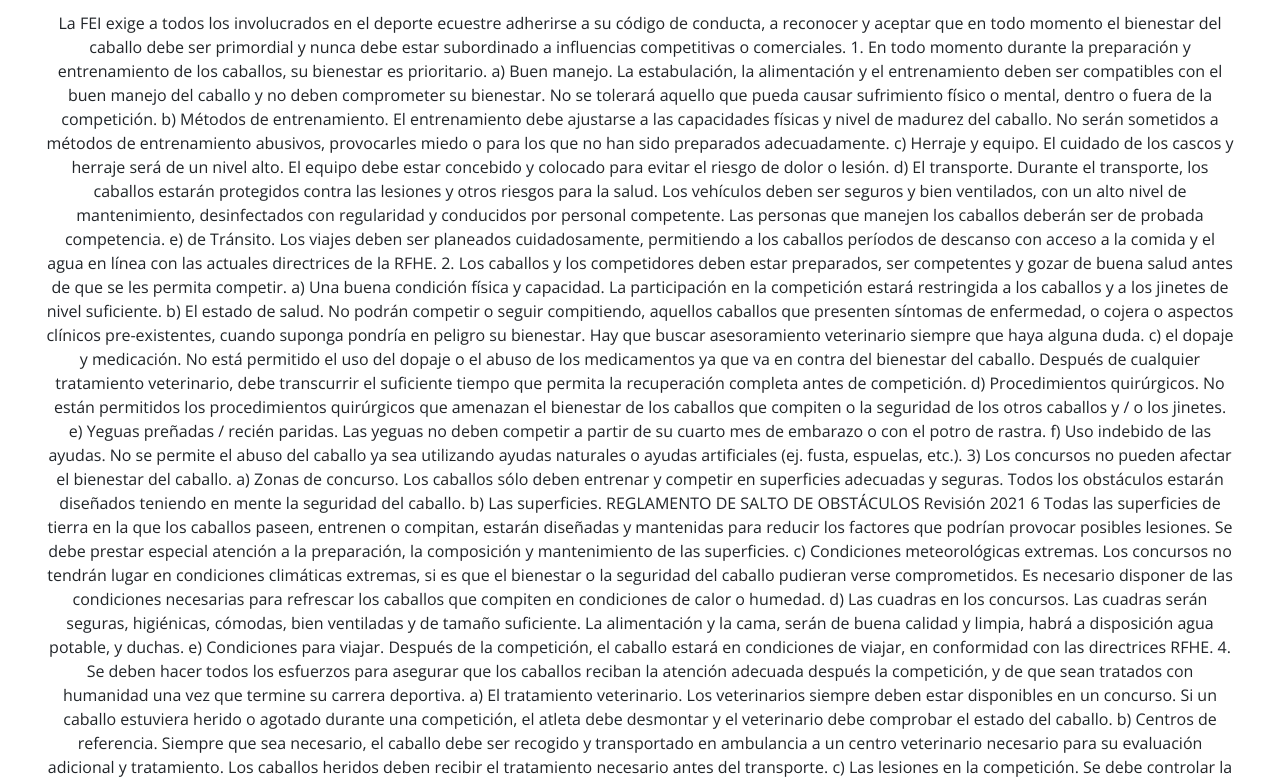
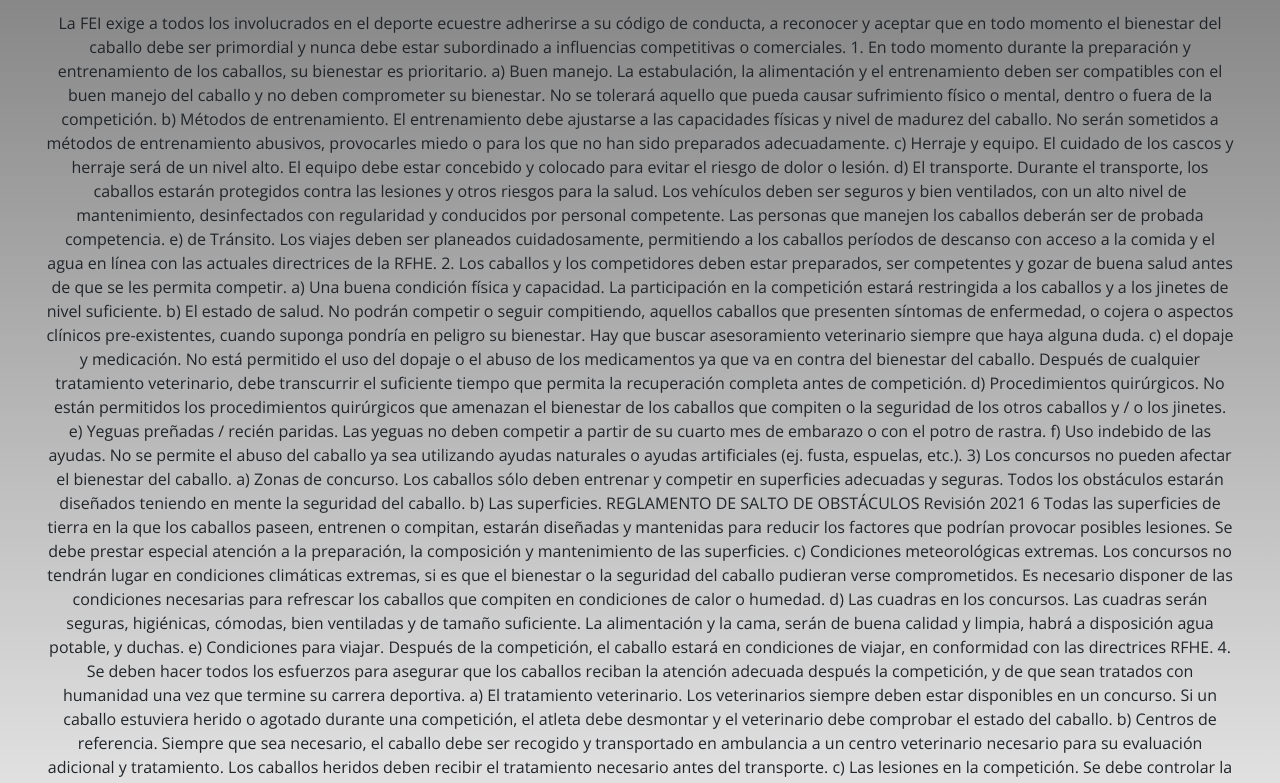
Before and after one commit to PedroRestiffo/Hipico, a plain HTML site: page reglamento.html in a window 1280 px wide. Shown: the part 67-850 px from the top of the page. Drawn offline with nearby package versions, Linux system fonts and the light colour scheme.

Commit message:
animacion

```diff
--- a/reglamento.html
+++ b/reglamento.html
@@ -19,7 +19,7 @@
   <link rel="stylesheet" href="https://cdnjs.cloudflare.com/ajax/libs/font-awesome/5.13.0/css/all.min.css">
 </head>
 
-<body>
+<body class="body-reglamento">
   <div class="main">
     <header>
       <nav class="fixed-top">
--- a/style.css
+++ b/style.css
@@ -10,6 +10,9 @@
   font-family: "open sans";
 }
 
+.body-reglamento {
+    background: linear-gradient(grey, #fff);
+}
 
 .titulo {
   color: #642a73;
```
